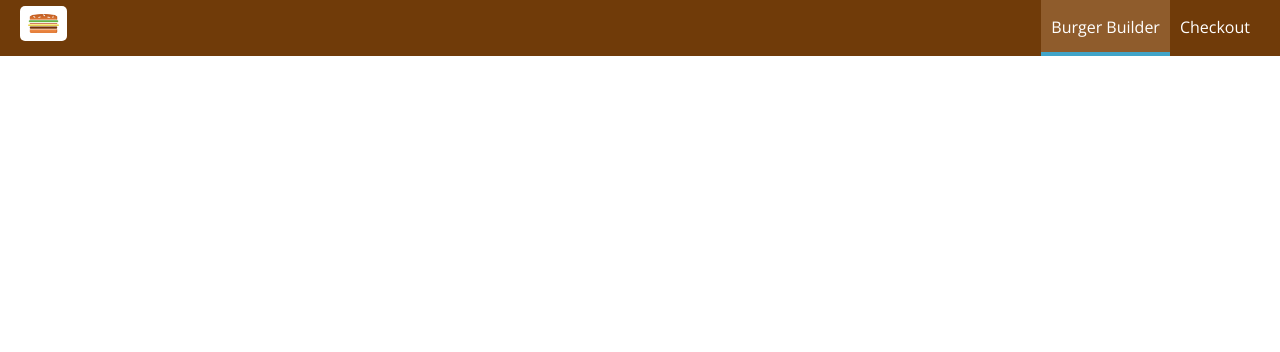
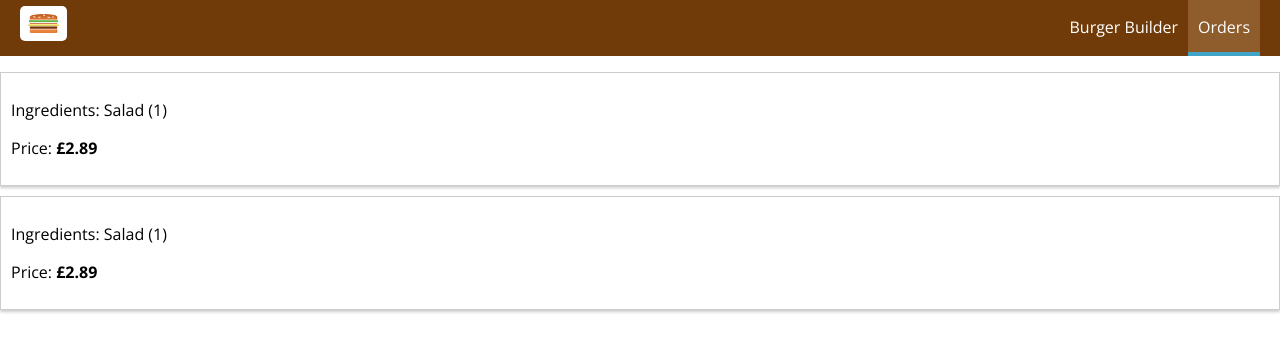
Before and after one commit to tgabri/burger_builder, a React app: page /orders in a window 1280 px wide. Shown: the top 352 px of the page. Built offline with nearby package versions, Linux system fonts and the light colour scheme.

Commit message:
orders added

```diff
--- a/src/App.js
+++ b/src/App.js
@@ -3,14 +3,16 @@ import { Route } from 'react-router-dom';
 import BurgerBuilder from './components/BurgerBuilder/BurgerBuilder';
 import Layout from './components/Reusable/Layout';
 import Checkout from './components/Checkout/Checkout';
+import Orders from './components/Orders/Orders';
 
 class App extends Component {
   render() {
     return (
       <div>
         <Layout>
+          <Route path='/checkout' component={Checkout} />
+          <Route path='/orders' component={Orders} />
           <Route path='/' exact component={BurgerBuilder} />
-          <Route path='/checkout' component={Checkout} />
         </Layout>
       </div>
     );
--- a/src/components/Navigation/NavigationItem.jsx
+++ b/src/components/Navigation/NavigationItem.jsx
@@ -1,12 +1,17 @@
 import React from 'react';
 import classes from './NavigationItem.css';
+import { NavLink } from 'react-router-dom';
 
 export default function NavigationItem(props) {
   return (
     <li className={classes.NavigationItem}>
-      <a href={props.link} className={props.active ? classes.active : null}>
+      <NavLink
+        to={props.link}
+        exact={props.exact}
+        activeClassName={classes.active}
+      >
         {props.children}
-      </a>
+      </NavLink>
     </li>
   );
 }
--- a/src/components/Navigation/NavigationItems.jsx
+++ b/src/components/Navigation/NavigationItems.jsx
@@ -5,10 +5,10 @@ import NavigationItem from './NavigationItem';
 export default function NavigationItems(props) {
   return (
     <ul className={classes.NavigationItems}>
-      <NavigationItem link='/' active>
+      <NavigationItem link='/' exact>
         Burger Builder
       </NavigationItem>
-      <NavigationItem link='/'>Checkout</NavigationItem>
+      <NavigationItem link='/orders'>Orders</NavigationItem>
     </ul>
   );
 }
--- /dev/null
+++ b/src/components/Orders/Order.css
@@ -0,0 +1,8 @@
+.Order {
+  width: 100%;
+  border: 1px solid #ccc;
+  box-shadow: 0 2px 3px #ccc;
+  padding: 10px;
+  margin: 10px auto;
+  box-sizing: border-box;
+}
--- /dev/null
+++ b/src/components/Orders/Order.jsx
@@ -0,0 +1,13 @@
+import React from 'react';
+import classes from './Order.css';
+
+export default function Order() {
+  return (
+    <div className={classes.Order}>
+      <p>Ingredients: Salad (1)</p>
+      <p>
+        Price: <strong>£2.89</strong>
+      </p>
+    </div>
+  );
+}
--- /dev/null
+++ b/src/components/Orders/Orders.jsx
@@ -0,0 +1,13 @@
+import React, { Component } from 'react';
+import Order from './Order';
+
+export default class Orders extends Component {
+  render() {
+    return (
+      <div>
+        <Order />
+        <Order />
+      </div>
+    );
+  }
+}
```
